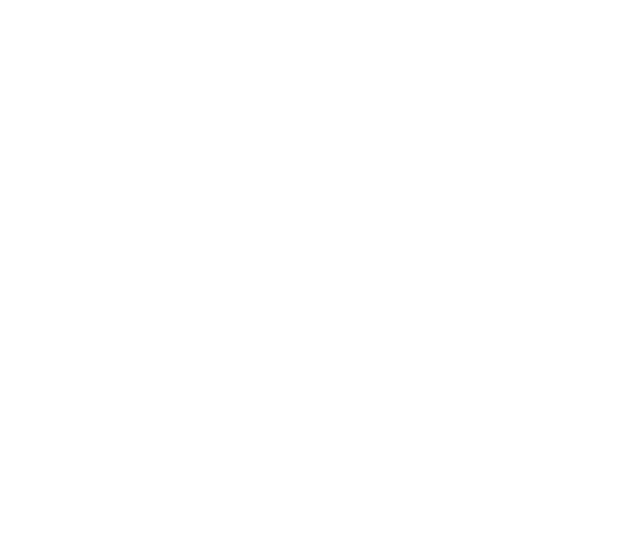
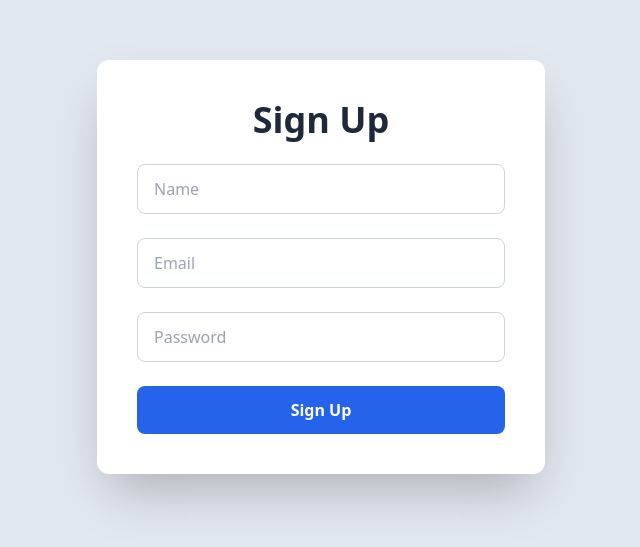
Before and after one commit to bmoniquesullivan/EventFriendFrontEnd, a React (Create React App) app: page /signup in a window 1280 px wide. Before the commit this address had no page. Shown: the part 133-680 px from the top of the page, without its empty margins (319-959 px from the left). Built offline with nearby package versions, Linux system fonts and the light colour scheme; the HTML template or start-up script is replaced by a standard one.

Commit message:
SignupPage

```diff
--- a/package.json
+++ b/package.json
@@ -8,6 +8,7 @@
     "@testing-library/jest-dom": "^6.6.3",
     "@testing-library/react": "^16.3.0",
     "@testing-library/user-event": "^13.5.0",
+    "firebase": "^12.0.0",
     "react": "^19.1.0",
     "react-dom": "^19.1.0",
     "react-router-dom": "^7.7.0",
--- a/src/App.js
+++ b/src/App.js
@@ -1,29 +1,18 @@
-import React from 'react';
-import { BrowserRouter as Router, Routes, Route } from 'react-router-dom';
-
-// Import Layout
-import Layout from './components/Layout';
-
-// Import Pages
+// In your main router file, e.g. App.js or Routes.js
+import SignupPage from './pages/SignupPage';
 import LoginPage from './pages/LoginPage';
 import EventFeedPage from './pages/EventFeedPage';
-import EventDetailPage from './pages/EventDetailPage';
-import DashboardPage from './pages/DashboardPage';
-import ProfilePage from './pages/ProfilePage';
+import { BrowserRouter as Router, Routes, Route } from 'react-router-dom';
 
 function App() {
   return (
     <Router>
-        <Routes>
-            {/* Routes with Navbar and Footer */}
-            <Route path="/events" element={<Layout><EventFeedPage /></Layout>} />
-            <Route path="/events/:id" element={<Layout><EventDetailPage /></Layout>} />
-            <Route path="/dashboard" element={<Layout><DashboardPage /></Layout>} />
-            <Route path="/profile" element={<Layout><ProfilePage /></Layout>} />
-
-            {/* Full-screen route (no Navbar/Footer) */}
-            <Route path="/" element={<LoginPage />} />
-        </Routes>
+      <Routes>
+        <Route path="/signup" element={<SignupPage />} />
+        <Route path="/login" element={<LoginPage />} />
+        <Route path="/events" element={<EventFeedPage />} />
+        {/* other routes */}
+      </Routes>
     </Router>
   );
 }
--- /dev/null
+++ b/src/firebase.js
@@ -0,0 +1,17 @@
+// src/firebase.js
+import { initializeApp } from "firebase/app";
+import { getAuth } from "firebase/auth";
+
+const firebaseConfig = {
+  apiKey: "AIzaSyBpuvGu9gmlfREn0fxBV-ZHdvp6qnpVH6M",
+  authDomain: "eventfriendfirebase.firebaseapp.com",
+  projectId: "eventfriendfirebase",
+  storageBucket: "eventfriendfirebase.appspot.com",
+  messagingSenderId: "670320576123",
+  appId: "1:670320576123:web:6c3f0bc90ce2c879c104de",
+  measurementId: "G-CSWH278XZS"
+};
+
+const app = initializeApp(firebaseConfig);
+export const auth = getAuth(app);
+export default app;
--- a/src/pages/LoginPage.js
+++ b/src/pages/LoginPage.js
@@ -1,8 +1,29 @@
-import React from 'react';
+import React, { useState } from 'react';
+import { useNavigate } from 'react-router-dom';
+import { getAuth, signInWithEmailAndPassword } from 'firebase/auth';
+import app, { auth } from '../firebase';
+import { StarIcon } from '@heroicons/react/24/solid';
 import { Link } from 'react-router-dom';
-import { StarIcon } from '@heroicons/react/24/solid';
 
-const LoginPage = () => (
+const LoginPage = () => {
+  const [email, setEmail] = useState('');
+  const [password, setPassword] = useState('');
+  const [errorMsg, setErrorMsg] = useState('');
+  const navigate = useNavigate();
+  const auth = getAuth(app);
+
+  const handleLogin = async (e) => {
+    e.preventDefault(); // prevent form reload
+
+    try {
+      await signInWithEmailAndPassword(auth, email, password);
+      navigate('/events');
+    } catch (error) {
+      setErrorMsg(error.message); // show user error
+    }
+  };
+
+  return (
     <div className="min-h-screen bg-slate-200 flex flex-col justify-center items-center">
       <div className="bg-white p-10 rounded-xl shadow-2xl w-full max-w-md text-center">
         <div className="flex justify-center items-center space-x-3 mb-6">
@@ -11,23 +32,48 @@
         </div>
         <p className="text-slate-500 mb-8">Find a friend for any event.</p>
 
-            <form className="space-y-6">
+        {errorMsg && (
+          <p className="text-red-600 mb-4">{errorMsg}</p>
+        )}
+
+        <form className="space-y-6" onSubmit={handleLogin}>
           <div>
-                   <input type="email" placeholder="Email (e.g., student@kennesaw.edu)" className="w-full px-4 py-3 border border-slate-300 rounded-lg focus:ring-2 focus:ring-blue-500 focus:outline-none"/>
+            <input
+              type="email"
+              placeholder="Email (e.g., student@kennesaw.edu)"
+              value={email}
+              onChange={(e) => setEmail(e.target.value)}
+              className="w-full px-4 py-3 border border-slate-300 rounded-lg focus:ring-2 focus:ring-blue-500 focus:outline-none"
+              required
+            />
           </div>
           <div>
-                    <input type="password" placeholder="Password" className="w-full px-4 py-3 border border-slate-300 rounded-lg focus:ring-2 focus:ring-blue-500 focus:outline-none"/>
+            <input
+              type="password"
+              placeholder="Password"
+              value={password}
+              onChange={(e) => setPassword(e.target.value)}
+              className="w-full px-4 py-3 border border-slate-300 rounded-lg focus:ring-2 focus:ring-blue-500 focus:outline-none"
+              required
+            />
           </div>
-                <Link to="/events" className="w-full block bg-blue-600 text-white font-bold py-3 rounded-lg hover:bg-blue-700 transition duration-300">
+          <button
+            type="submit"
+            className="w-full bg-blue-600 text-white font-bold py-3 rounded-lg hover:bg-blue-700 transition duration-300"
+          >
             Login
-                </Link>
+          </button>
         </form>
+
+
         <p className="mt-6 text-sm text-slate-600">
-                Don't have an account? <Link to="#" className="font-semibold text-blue-600 hover:underline">Sign up</Link>
+        Don't have an account? <Link to="/signup" className="font-semibold text-blue-600 hover:underline">Sign up</Link>
         </p>
+
       </div>
       <p className="mt-8 text-slate-500 text-sm">SWE3313 - Group 2 Project</p>
     </div>
   );
+};
 
 export default LoginPage;
--- /dev/null
+++ b/src/pages/SignupPage.js
@@ -0,0 +1,75 @@
+// src/pages/SignupPage.js
+import React, { useState } from "react";
+import { auth } from "../firebase";
+import { createUserWithEmailAndPassword, updateProfile } from "firebase/auth";
+import { useNavigate } from "react-router-dom";
+
+const SignupPage = () => {
+  const [email, setEmail] = useState("");
+  const [password, setPassword] = useState("");
+  const [displayName, setDisplayName] = useState("");
+  const [error, setError] = useState(null);
+  const navigate = useNavigate();
+
+  const handleSignup = async (e) => {
+    e.preventDefault();
+    setError(null);
+    try {
+      // Create user with email and password
+      const userCredential = await createUserWithEmailAndPassword(auth, email, password);
+
+      // Update the user profile with display name
+      if (displayName) {
+        await updateProfile(userCredential.user, { displayName });
+      }
+
+      // Redirect to events page or dashboard after signup
+      navigate("/events");
+    } catch (error) {
+      setError(error.message);
+    }
+  };
+
+  return (
+    <div className="min-h-screen bg-slate-200 flex flex-col justify-center items-center">
+      <div className="bg-white p-10 rounded-xl shadow-2xl w-full max-w-md text-center">
+        <h1 className="text-4xl font-bold text-slate-800 mb-6">Sign Up</h1>
+        {error && <p className="text-red-600 mb-4">{error}</p>}
+        <form onSubmit={handleSignup} className="space-y-6">
+          <input
+            type="text"
+            placeholder="Name"
+            value={displayName}
+            onChange={(e) => setDisplayName(e.target.value)}
+            required
+            className="w-full px-4 py-3 border border-slate-300 rounded-lg focus:ring-2 focus:ring-blue-500 focus:outline-none"
+          />
+          <input
+            type="email"
+            placeholder="Email"
+            value={email}
+            onChange={(e) => setEmail(e.target.value)}
+            required
+            className="w-full px-4 py-3 border border-slate-300 rounded-lg focus:ring-2 focus:ring-blue-500 focus:outline-none"
+          />
+          <input
+            type="password"
+            placeholder="Password"
+            value={password}
+            onChange={(e) => setPassword(e.target.value)}
+            required
+            className="w-full px-4 py-3 border border-slate-300 rounded-lg focus:ring-2 focus:ring-blue-500 focus:outline-none"
+          />
+          <button
+            type="submit"
+            className="w-full bg-blue-600 text-white font-bold py-3 rounded-lg hover:bg-blue-700 transition duration-300"
+          >
+            Sign Up
+          </button>
+        </form>
+      </div>
+    </div>
+  );
+};
+
+export default SignupPage;
```
Also changed, not shown: 2 other files (tests, documents, lock files or other folders). Lines whose indentation alone changed are shown as unchanged.
